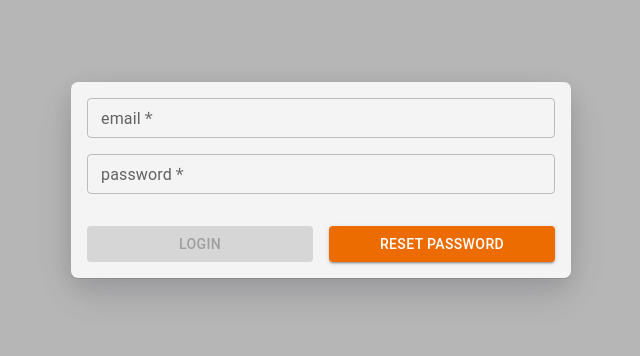
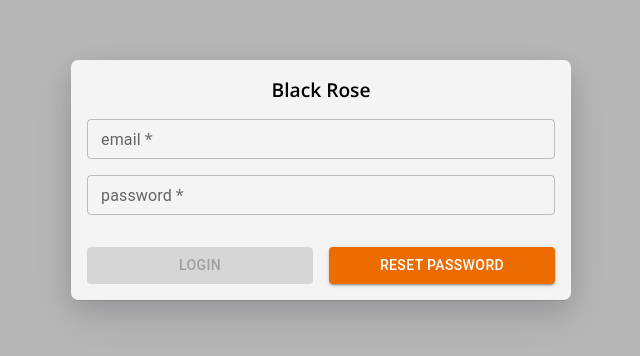
Before and after one commit to msyoufi/Blackrose-Webapp, a React (Vite) app: page / in a window 1280 px wide. Shown: the part 220-576 px from the top of the page, without its empty margins (319-959 px from the left). Built offline with nearby package versions, Linux system fonts and the light colour scheme; no server answers.

Commit message:
WIP: add an auth form title.

```diff
--- a/src/pages/admin-login/admin-login.scss
+++ b/src/pages/admin-login/admin-login.scss
@@ -1,5 +1,12 @@
 #auth_form {
   max-width: 500px;
+}
+
+.form-title {
+  text-align: center;
+  margin-bottom: 1rem;
+  font-size: 1.2rem;
+  font-weight: 600;
 }
 
 .inputs-container {
--- a/src/pages/admin-login/admin-login.tsx
+++ b/src/pages/admin-login/admin-login.tsx
@@ -55,6 +55,8 @@ export default function AdminLogin() {
         className='overlay-content-container'
         onSubmit={handleSubmit}
       >
+        <p className='form-title'>Black Rose</p>
+
         <div className="inputs-container">
           <TextField
             id='email'
@@ -72,6 +74,7 @@ export default function AdminLogin() {
             name='password'
             label='password'
             size='small'
+            type='password'
             value={password}
             onChange={e => setPassword(e.target.value)}
             required
```
